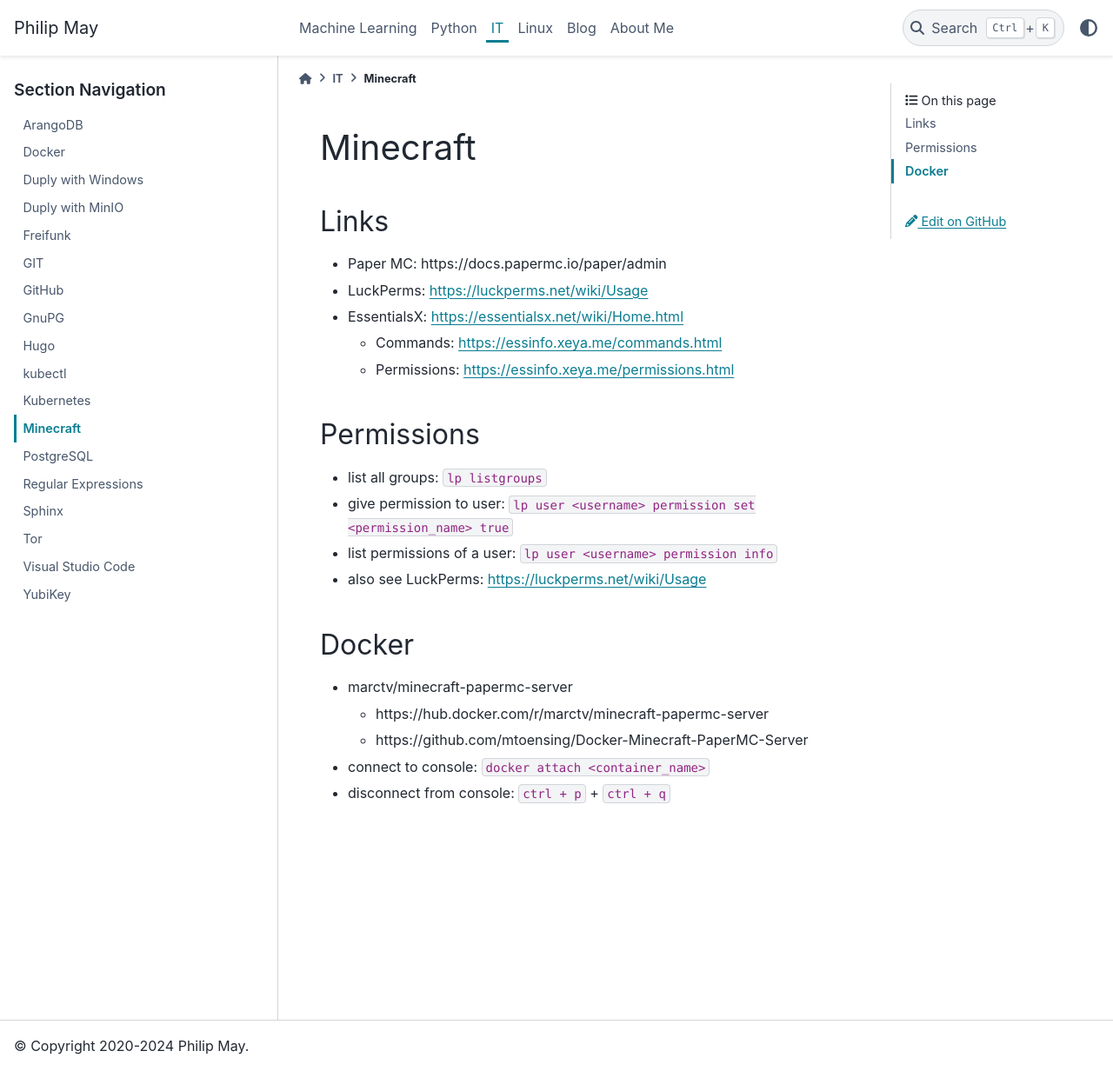
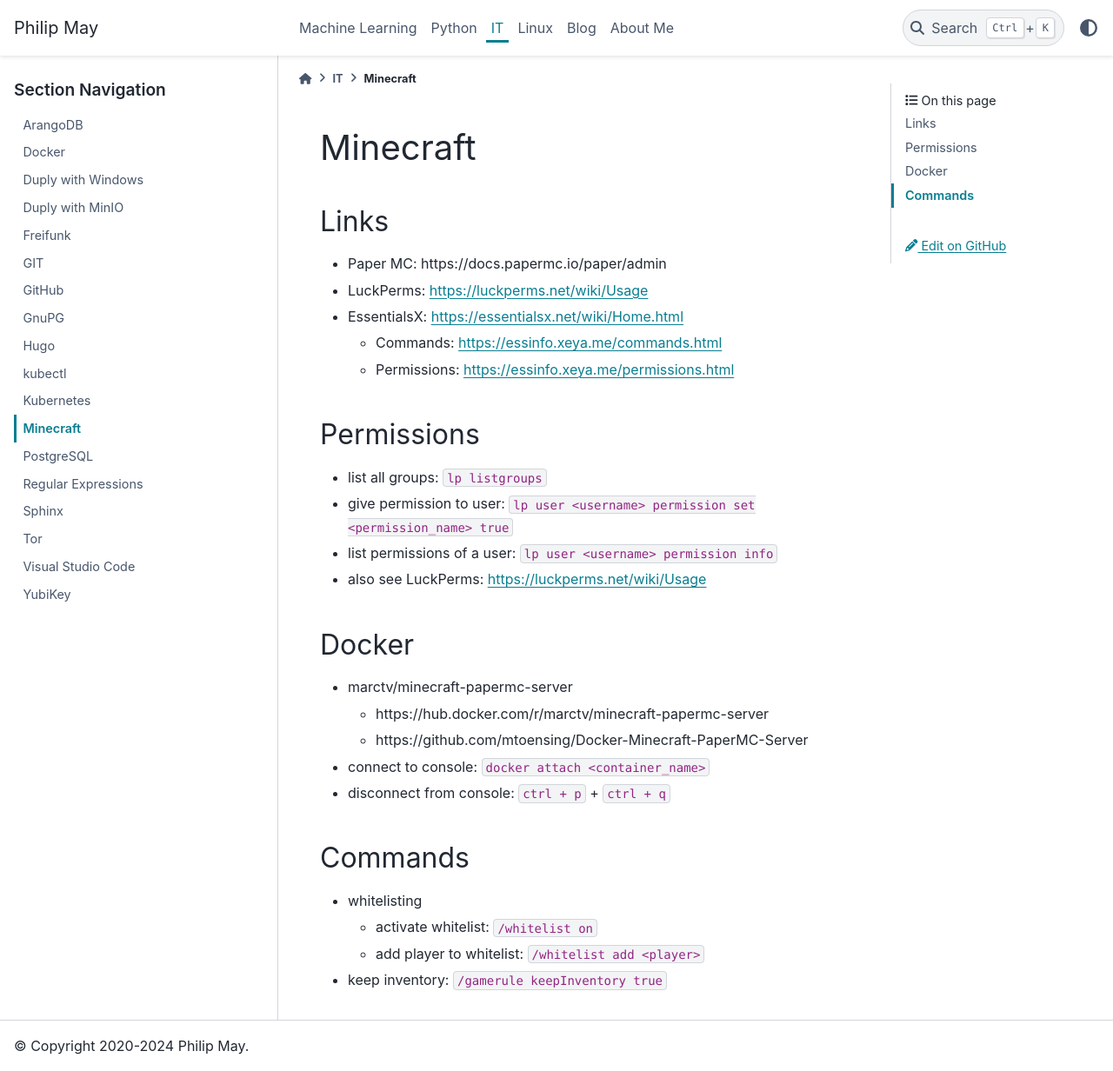
Before and after one commit to PhilipMay/PhilipMay_org, a Sphinx documentation site: the page built from source/it/minecraft.md, in a window 1280 px wide and 1232 px high. Shown: the whole window at 87% size. Built offline with Sphinx 7.4.7 and the PyData theme 0.15.4, drawn with Linux system fonts in a browser that asks for light colours; comment, search, counter and statistics services are not loaded.

Commit message:
Update minecraft.md

```diff
--- a/source/it/minecraft.md
+++ b/source/it/minecraft.md
@@ -22,3 +22,9 @@
   - https://github.com/mtoensing/Docker-Minecraft-PaperMC-Server
 - connect to console: `docker attach <container_name>`
 - disconnect from console: `ctrl + p` + `ctrl + q`
+
+## Commands
+- whitelisting
+  - activate whitelist: `/whitelist on`
+  - add player to whitelist: `/whitelist add <player>`
+- keep inventory: `/gamerule keepInventory true`
```
